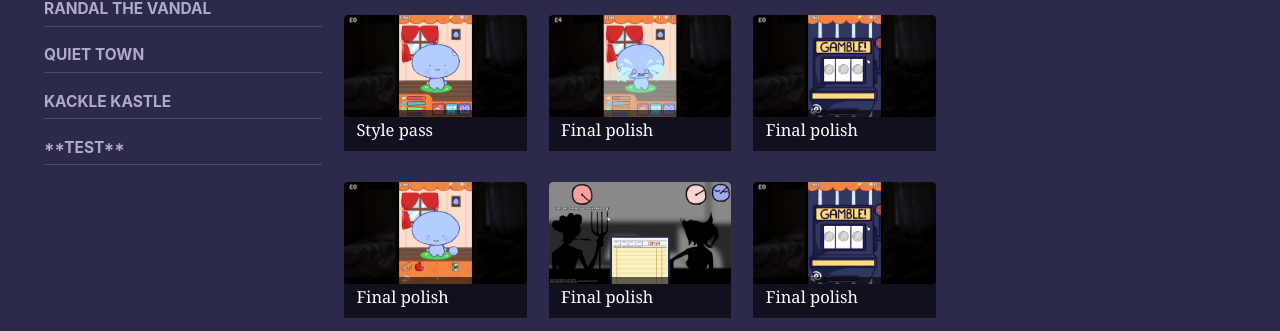
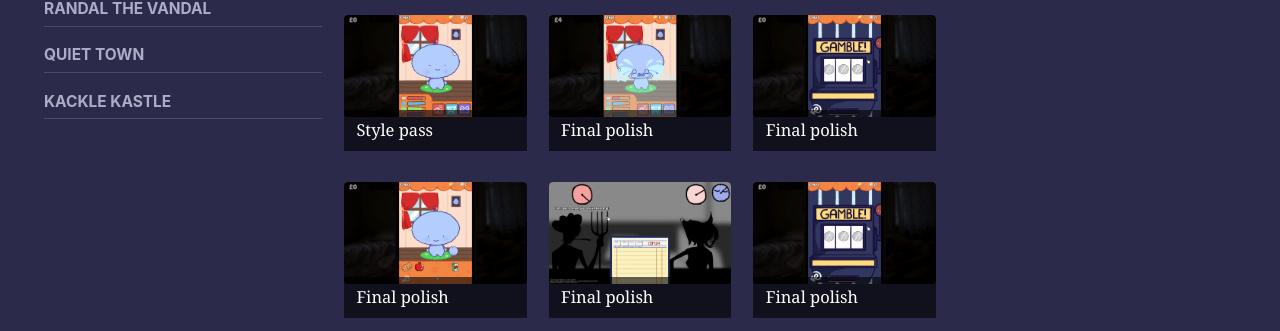
Before and after one commit to cmoss640/cmoss640.github.io, a Jekyll site: the page built from _pages/projects-debt-buddy.md, in a window 1280 px wide. Shown: the part 225-556 px from the top of the page. Built offline with Jekyll 4.4.1, drawn with Linux system fonts in a browser that asks for light colours.

Commit message:
Update navigation.yml

```diff
--- a/_data/navigation.yml
+++ b/_data/navigation.yml
@@ -30,7 +30,9 @@ projects:
     url: /projects/quiettownoverview/
   - title: "Kackle Kastle"
     url: /projects/kacklekastle/
-  - title: "**Test**"
+prototypes:
+  - title: "Tet"
+
 
 # Sidebar menu for the Pages page
 pages:
```
